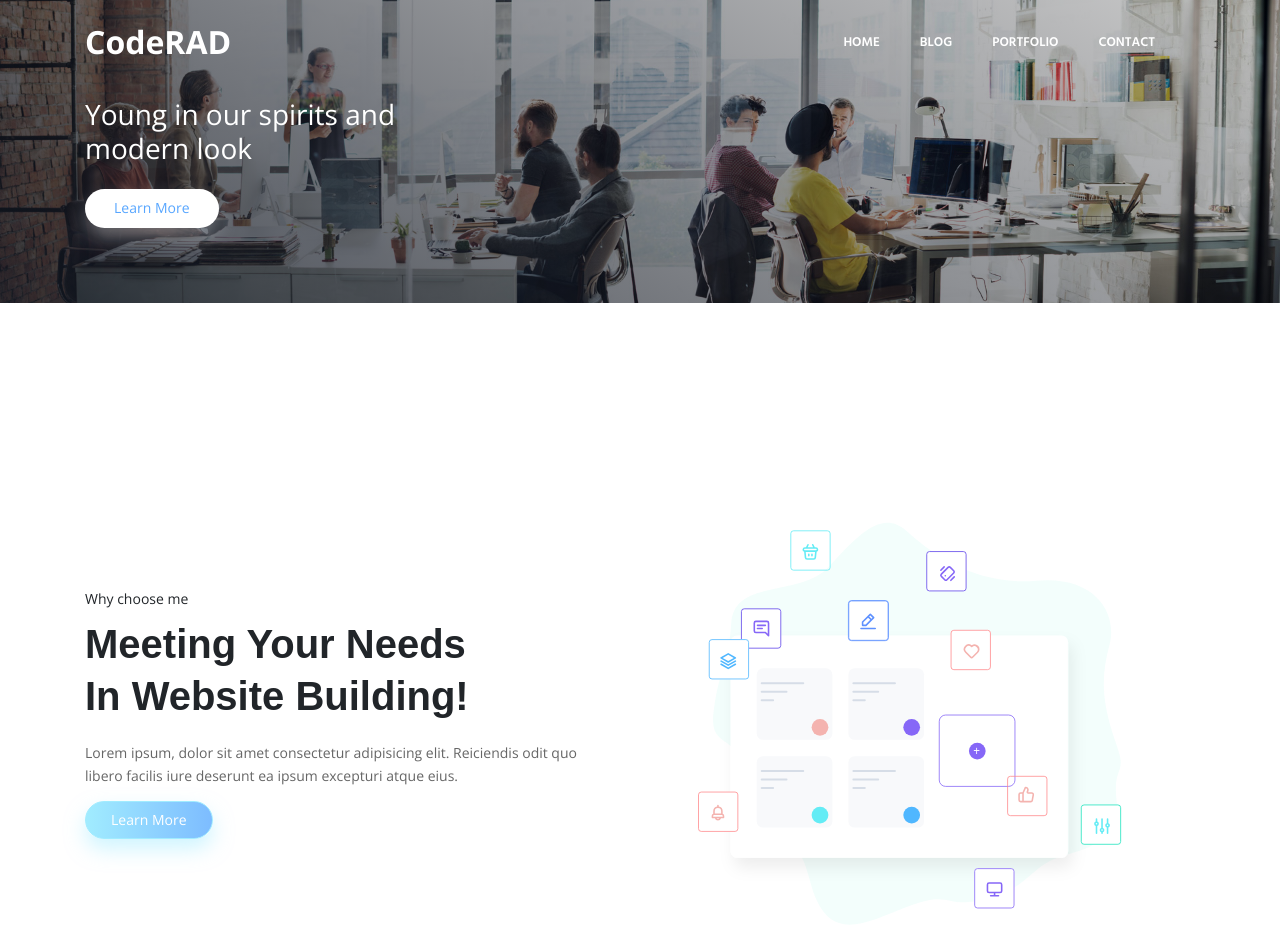
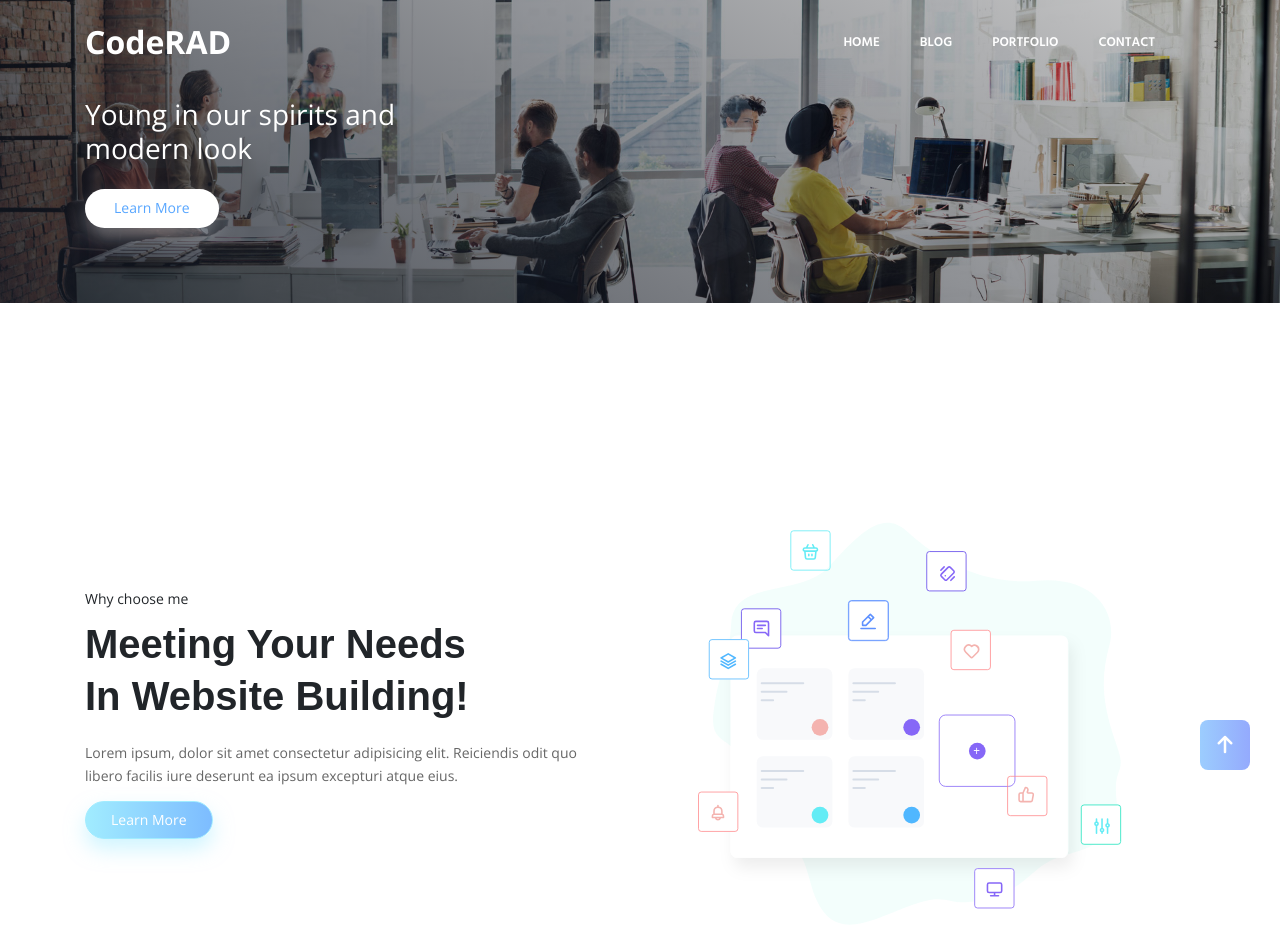
Before and after one commit to CoderMan32/CodeRad-Project, a plain HTML site: page index.html in a window 1280 px wide. Shown: the top 948 px of the page. Drawn offline with nearby package versions, Linux system fonts and the light colour scheme.

Commit message:
scroll up feature added

```diff
--- a/css/default.css
+++ b/css/default.css
@@ -27,6 +27,10 @@
   --size-75: 4.6875rem;
   --size-100: 6.25rem;
   --size-150: 9.375rem;
+}
+
+html {
+  scroll-behavior: smooth;
 }
 
 body {
--- a/css/styles.css
+++ b/css/styles.css
@@ -435,3 +435,21 @@ footer .footer-col {
 .footer-bottom-links ul li a {
   color: var(--white);
 }
+
+#scrollUp {
+  background-color: transparent;
+  background-image: linear-gradient(90deg,
+  #9ccdfe 0%, #94aafd 100%);
+  color: var(--white);
+  font-size: var(--size-20);
+  height: var(--size-50);
+  width: var(--size-50);
+  line-height: var(--size-50);
+  position: fixed;
+  bottom: var(--size-30);
+  right: var(--size-30);
+  text-align: center;
+  border-radius: 8px;
+  cursor: pointer;
+  z-index: 100;
+}
--- a/index.html
+++ b/index.html
@@ -18,6 +18,7 @@
 
     </head>
     <body>
+        <div id="pageTop"></div>
         <nav class="navbar nav">
             <div class="container">
                 <button class="navbar-toggler" aria-expanded="false" aria-controls="navbarDropdown">
@@ -376,5 +377,13 @@
                         </div>
                 </section>
          </footer>
+
+          <!--Scroll Up Button/Icon-->
+
+          <a id="scrollUp" href="#pageTop">
+            <i class="fa-sharp fa-solid fa-arrow-up"></i>
+          </a>
+
+
     </body>
 </html>
```
